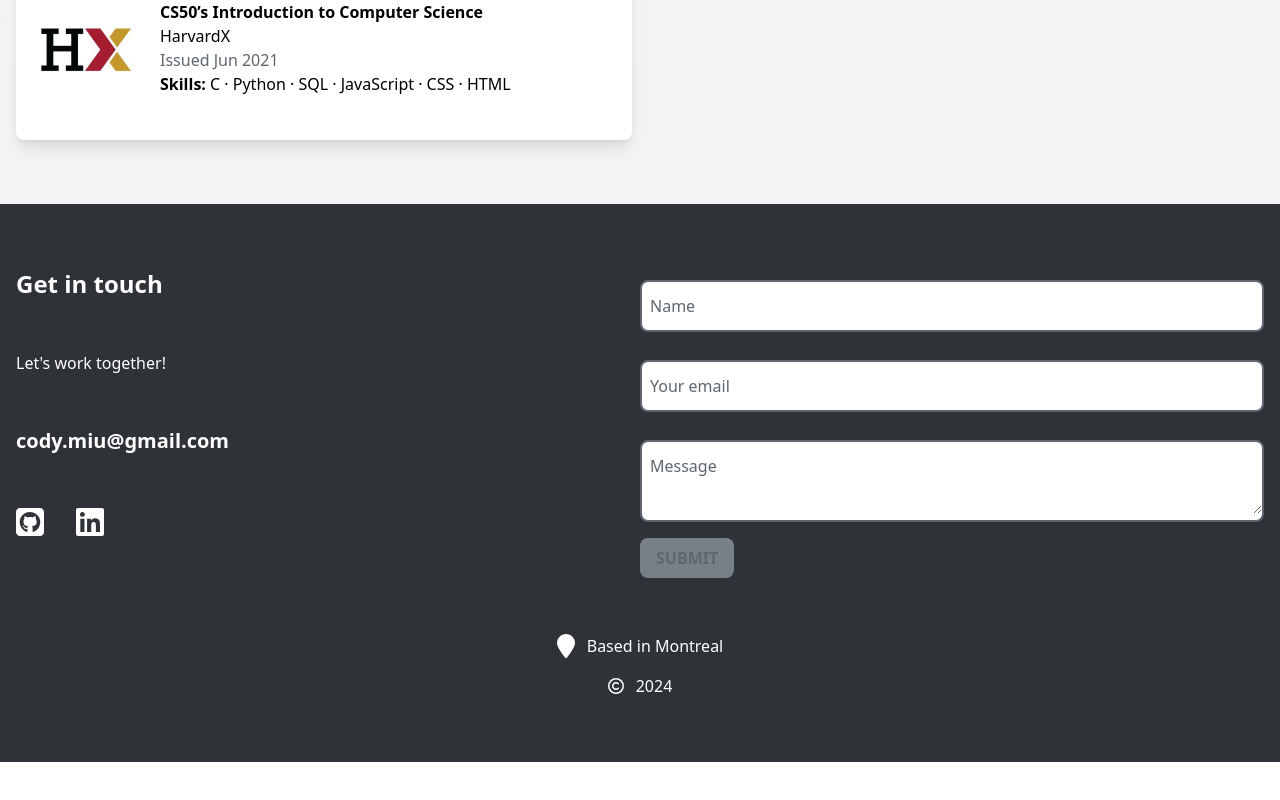
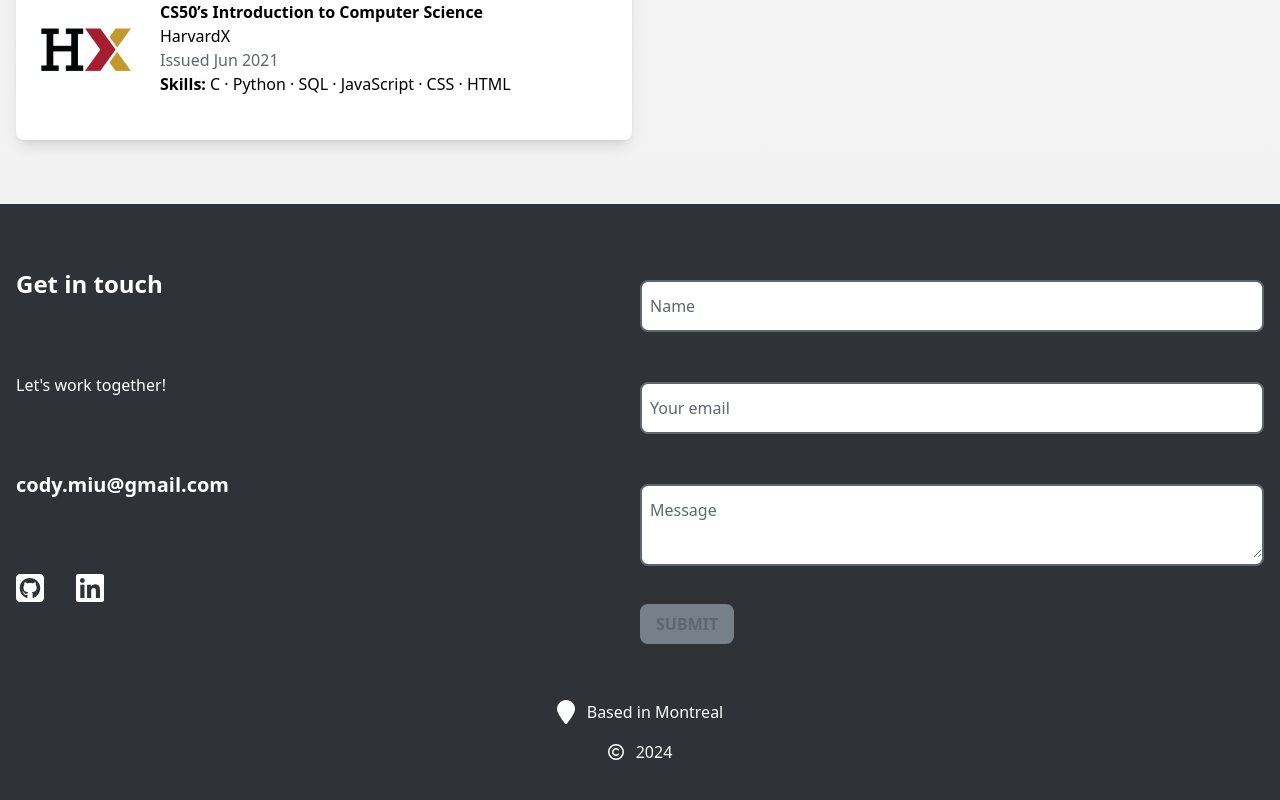
Before and after one commit to Cody06/Portfolio, a Next.js app: page / in a window 1280 px wide. Shown: the part 2942-3742 px from the top of the page. Before the commit the page ends 3704 px from the top, so only its background shows below. Built offline with nearby package versions, Linux system fonts and the light colour scheme.

Commit message:
Add height to input error

```diff
--- a/src/components/ui/Input.tsx
+++ b/src/components/ui/Input.tsx
@@ -69,7 +69,8 @@ export default function Input({
                     {label}
                 </label>
             </div>
-            <p className="pl-2 text-sm text-red">{error}</p>
+            {/* Add height as placeholder to not move elements when there is an error */}
+            <p className="pl-2 h-[1.375rem] text-sm text-red">{error}</p>
         </div>
     );
 }
```
